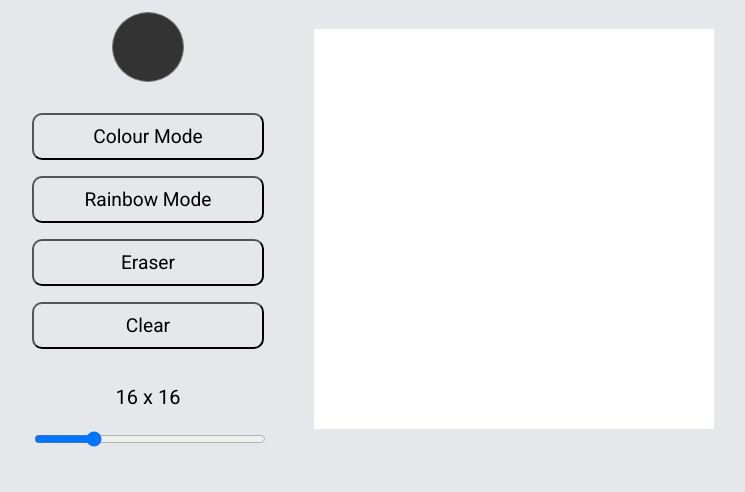
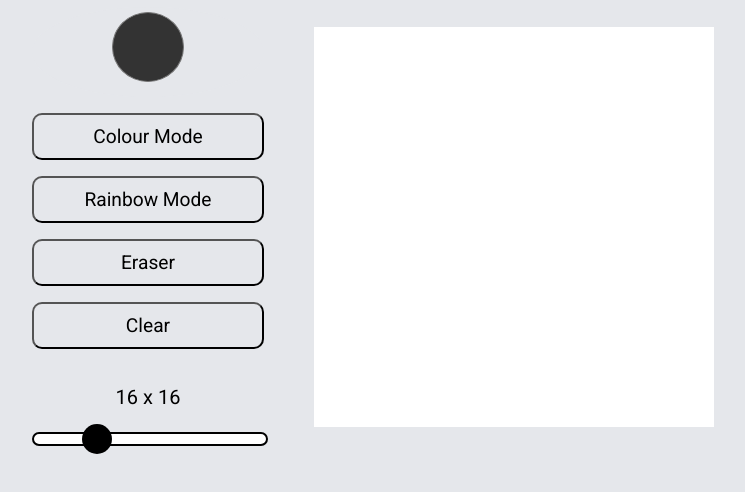
Before and after one commit to Falconic-coder/Etch-a-sketch, a plain HTML site: page index.html in a window 1280 px wide. Shown: the part 228-720 px from the top of the page, without its empty margins (267-1012 px from the left). Drawn offline with Linux system fonts and the light colour scheme.

Commit message:
Added css to input range type

```diff
--- a/style.css
+++ b/style.css
@@ -109,3 +109,27 @@ p{
     width: 100%;
     background-color: white;
 }
+
+.gridSize > input{
+    -webkit-appearance: none;
+    background: white;
+    border-radius: 10px;
+    height: 10px;
+    outline: solid 2px black;
+}
+
+.gridSize > input::-webkit-slider-thumb {
+    -webkit-appearance: none;
+    appearance: none;
+    width: 30px;
+    height: 30px;
+    border-radius: 50%;
+    background: black;
+}
+
+.gridSize > input::-moz-range-thumb {
+    width: 30px;
+    height: 30px;
+    border-radius: 50%;
+    background: black;
+}
```
